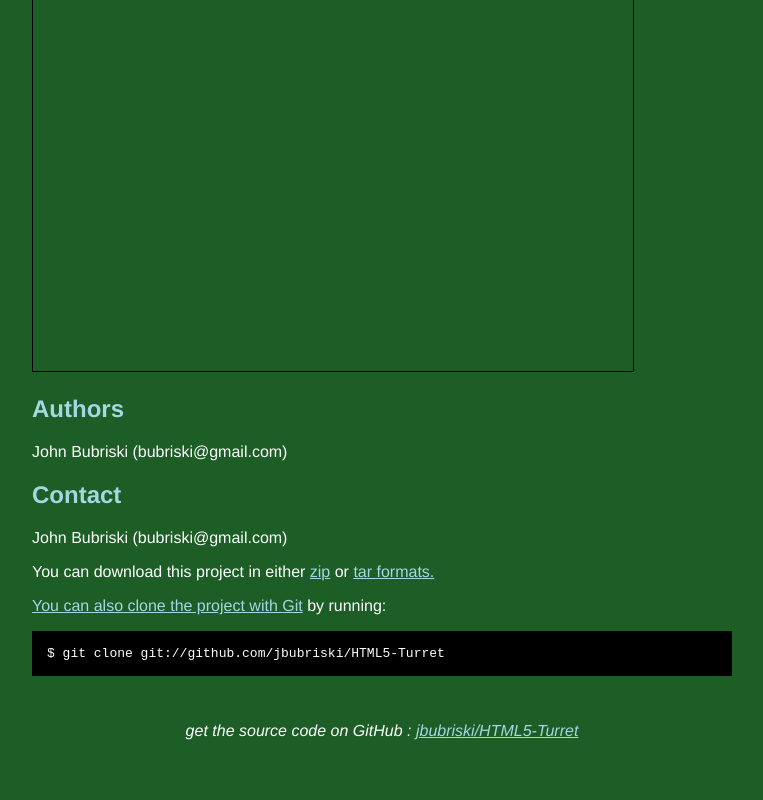
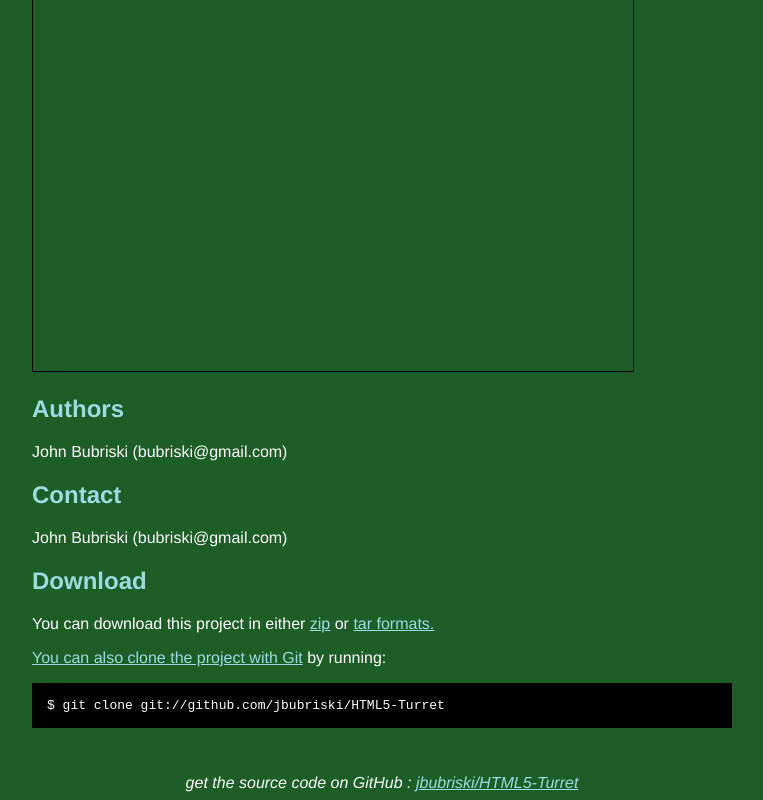
Before and after one commit to jbubriski/HTML5-Turret, a plain HTML site: page index.html in a window 1280 px wide. Shown: the part 579-1379 px from the top of the page, without its empty margins (258-1021 px from the left). Before the commit the page ends 1327 px from the top, so only its background shows below. Drawn offline with nearby package versions, Linux system fonts and the light colour scheme.

Commit message:
Added Download header.

```diff
--- a/index.html
+++ b/index.html
@@ -109,6 +109,7 @@
         <p>
             John Bubriski (bubriski@gmail.com)
         </p>
+        <h2>Download</h2>
         <p>
             You can download this project in either <a href="https://github.com/jbubriski/HTML5-Turret/zipball/master">
                 zip</a> or <a href="https://github.com/jbubriski/HTML5-Turret/tarball/master">
```
